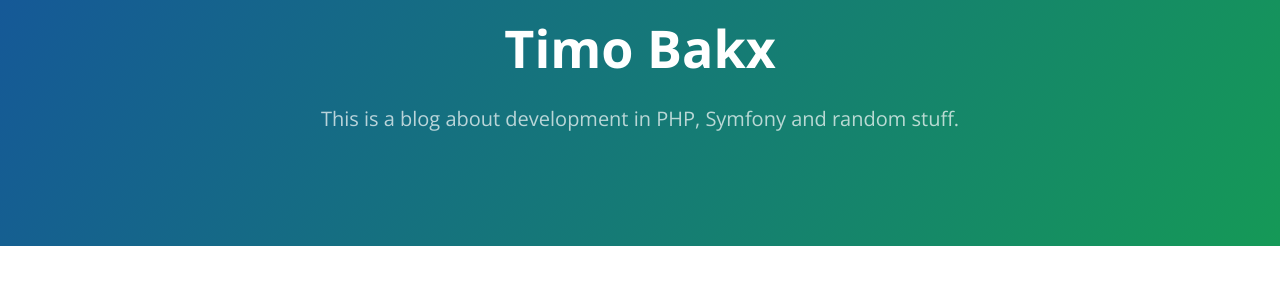
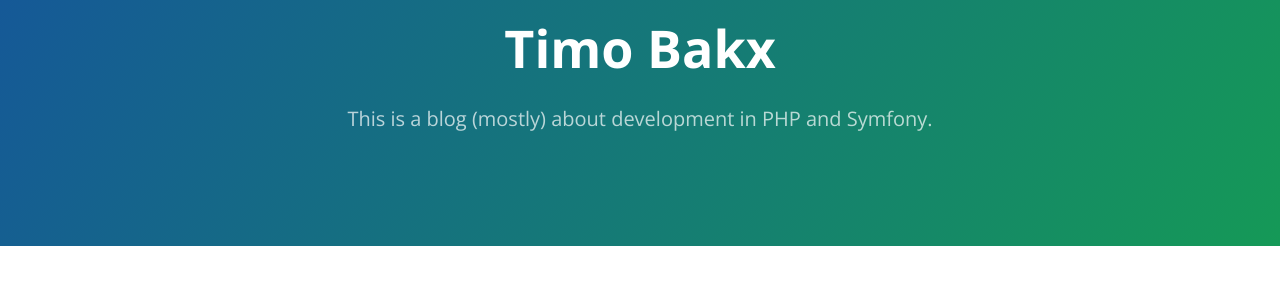
Before and after one commit to TimoBakx/timobakx.github.io, a Jekyll site: the page built from index.md, in a window 1280 px wide. Shown: the part 127-427 px from the top of the page. Built offline with Jekyll 4.4.1, drawn with Linux system fonts in a browser that asks for light colours.

Commit message:
Changed the blog description a bit.

```diff
--- a/_config.yml
+++ b/_config.yml
@@ -16,7 +16,7 @@
 title: Timo Bakx
 email: timobakx@gmail.com
 description: >-
-    This is a blog about development in PHP, Symfony and random stuff.
+    This is a blog (mostly) about development in PHP and Symfony.
 baseurl: "" # the subpath of your site, e.g. /blog
 url: "https://timobakx.github.io" # the base hostname & protocol for your site, e.g. http://example.com
 
```
